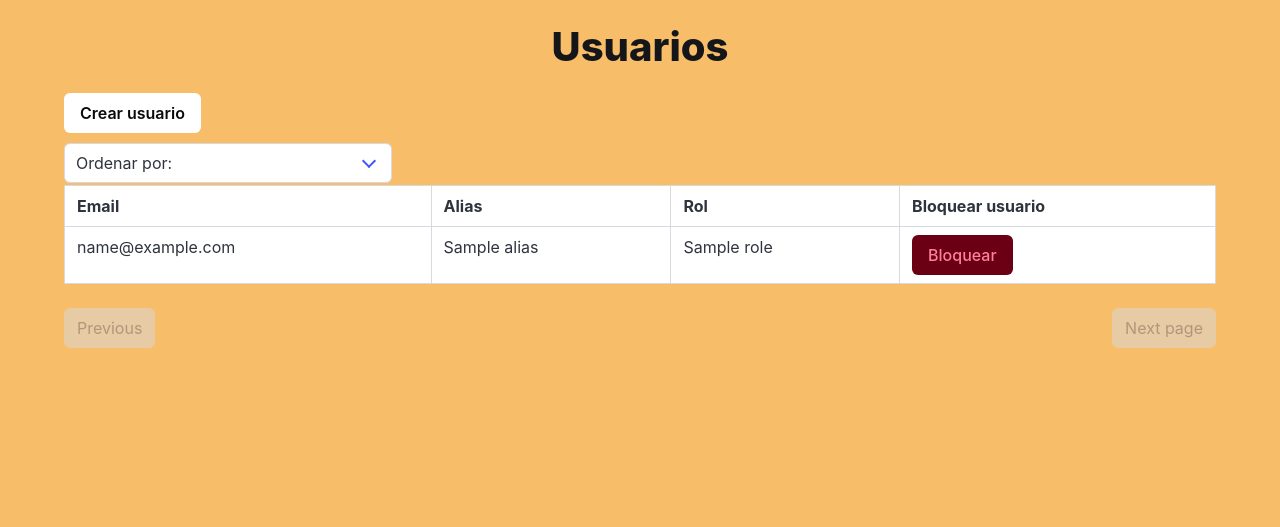
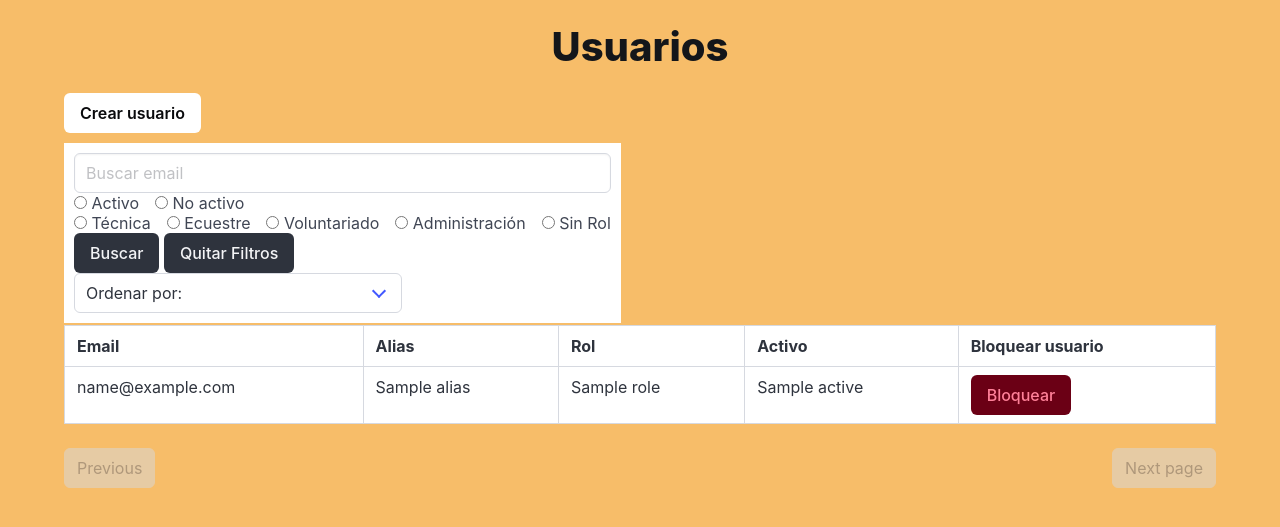
Before and after one commit to agosrubbini/Proyecto-de-Software, a Flask app: template admin/src/web/templates/users.html in a window 1280 px wide. Shown: the part 56-583 px from the top of the page. Run offline with Flask 3, Linux system fonts and the light colour scheme; tables that the repository leaves empty hold one stand-in row (values such as "Sample post"); the template is opened without the code that fills it: values that come from a table or form of the project are taken from there, most other values are stand-ins (such as "Sample title", 1, 10 or a date in 2020).

Commit message:
agrego filtros de busqueda de usuarios

```diff
--- a/admin/src/web/templates/users.html
+++ b/admin/src/web/templates/users.html
@@ -7,7 +7,46 @@
         <a style="margin-bottom: 10px;" class="button is-white is-size-6" href="{{ url_for('registry.registry_function') }}">
             <strong>Crear usuario</strong>
         </a>
-        <form method="Post" action="{{url_for('users.index')}}">
+        <div style="display: flex; align-items: center;">
+            <div style="background-color:white; padding:10px">
+            <form method="GET" action="{{url_for('users.index', page=page, order_option=order_by)}}">
+                <input name="search" class="input" type="text" placeholder="Buscar email" value="{{ search }}" />
+                <div class="radios">
+                    <label class="radio">
+                      <input type="radio" name="activity" value="active" {% if activity == 'active' %}checked{% endif %} />
+                      Activo
+                    </label>
+                    <label class="radio">
+                      <input type="radio" name="activity" value="noactive"{% if activity == 'noactive' %}checked{% endif %} />
+                      No activo
+                    </label>
+                </div>
+                  <div class="radios">
+                    <label class="radio">
+                      <input type="radio" name="role" value="1" {% if role == 1 %}checked{% endif %} />
+                      Técnica
+                    </label>
+                    <label class="radio">
+                      <input type="radio" name="role"  value="2" {% if role == 2 %}checked{% endif %} />
+                      Ecuestre
+                    </label>
+                    <label class="radio" >
+                      <input type="radio" name="role"  value="3" {% if role == 3 %}checked{% endif %}/>
+                      Voluntariado
+                    </label>
+                    <label class="radio" >
+                        <input type="radio" name="role"  value="4" {% if role == 4 %}checked{% endif %} />
+                        Administración
+                      </label>
+                      <label class="radio" >
+                        <input type="radio" name="role"  value="5" {% if role == 5 %}checked{% endif %}/>
+                        Sin Rol
+                      </label>
+                  </div>
+                <button class="button is-dark" type="submit">Buscar</button>
+                <button class="button is-dark" href="{{url_for('users.index', page=page, order_option=order_by)}}">Quitar Filtros</button>
+            </form>
+            <form method="Post" action="{{url_for('users.index',search=search, role=role, activity=activity)}}">
                 <div class="select ">
                     <select name="order_option" onchange="this.form.submit()">
                         <option value="default">Ordenar por:</option>
@@ -19,12 +58,15 @@
                 </div>
             </form>
         </div>
+        </div>
+    </div>
     <table class="table is-striped is-bordered is-fullwidth">
         <thead>
             <tr>
                 <th>Email</th>
                 <th>Alias</th>
                 <th>Rol</th>
+                <th>Activo</th>
                 <th>Bloquear usuario</th>
             </tr>
         </thead>
@@ -35,6 +77,7 @@
                 <td>{{ user.email }}</td>
                 <td>{{ user.alias }}</td>
                 <td>{{ user.role.name }}</td>
+                <td>{{user.active}}</td>
                 <td>
                     {% if not user.system_admin %}
                     <form method="POST" action="{{url_for('users.block_user')}}">
@@ -55,8 +98,8 @@
         {% endif %}
     </table>
     <nav class="pagination" role="navigation" aria-label="pagination">
-        <a class="pagination-previous" {% if not context.users.has_prev %}disabled{% else %}href="{{url_for('users.index', page=page-1,  order_option=order_by)}}"{% endif %}>Previous</a>
-        <a class="pagination-next" {% if not context.users.has_next %}disabled{% else %}href="{{url_for('users.index', page=page+1,  order_option=order_by)}}"{% endif %}>Next page</a>
+        <a class="pagination-previous" {% if not context.users.has_prev %}disabled{% else %}href="{{url_for('users.index', page=page-1,  order_option=order_by, search=search, role=role, activity=activity)}}"{% endif %}>Previous</a>
+        <a class="pagination-next" {% if not context.users.has_next %}disabled{% else %}href="{{url_for('users.index', page=page+1,  order_option=order_by, search=search, role=role, activity=activity)}}"{% endif %}>Next page</a>
     </nav>
 </div>
 
```
Also changed, not shown: admin/src/web/controllers/auth/users.py (+38 -8 lines). Lines whose indentation alone changed are shown as unchanged.
